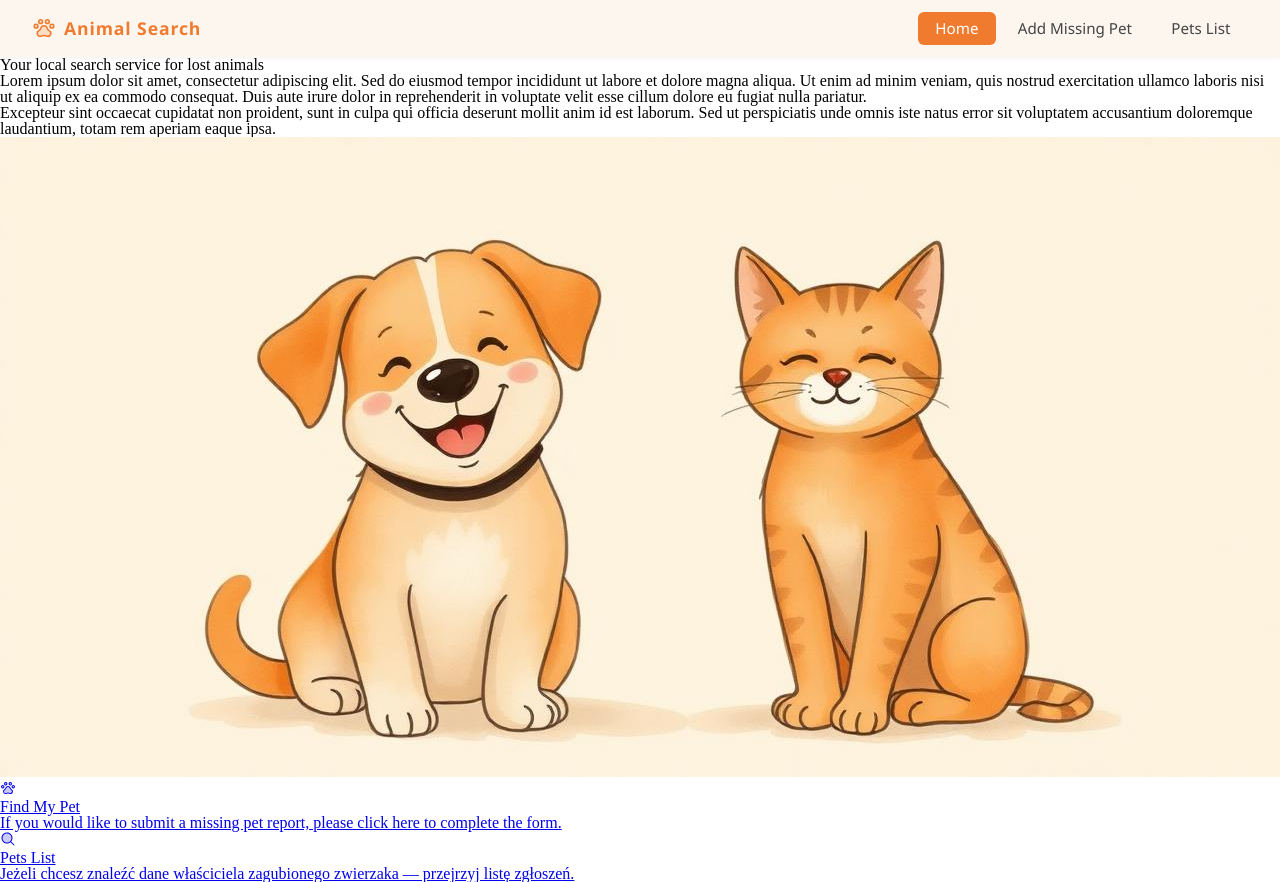
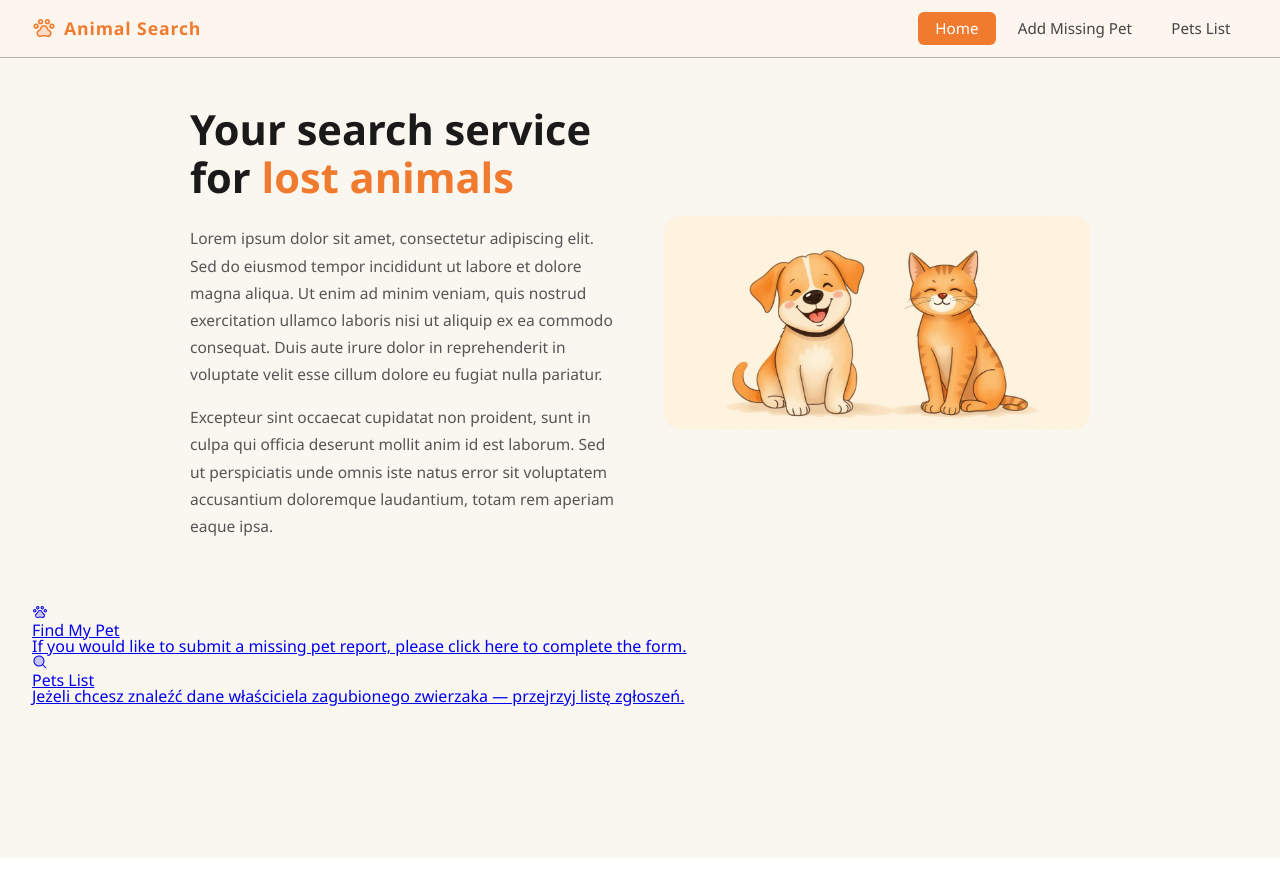
Before and after one commit to IrynaKr1/animal_search, a React (Vite) app in the folder client/: page / in a window 1280 px wide. After the commit the page ends 858 px from the top, so only its background shows below. Built offline with nearby package versions, Linux system fonts and the light colour scheme.

Commit message:
Add styling for about_us section

```diff
--- a/client/src/components/Navbar/Navbar.module.scss
+++ b/client/src/components/Navbar/Navbar.module.scss
@@ -14,6 +14,7 @@ $font: 'Segoe UI', Tahoma, Geneva, Verdana, sans-serif;
   padding: 0.75rem 2rem;
   box-shadow: 0 1px 4px rgba(0, 0, 0, 0.06);
   font-family: $font;
+  border-bottom: 1px solid #b7b2b2;
 }
 
 .navbar_logo {
--- a/client/src/pages/HomePage/HomePage.module.scss
+++ b/client/src/pages/HomePage/HomePage.module.scss
@@ -0,0 +1,77 @@
+@use 'sass:color';
+
+$primary: #f07b2f;
+$teal: #5bbfb5;
+$background: #faf6f0;
+$text-dark: #1a1a1a;
+$text-muted: #555555;
+$font: 'Segoe UI', Tahoma, Geneva, Verdana, sans-serif;
+
+.home {
+  background-color: $background;
+  min-height: 100vh;
+  padding: 3rem 2rem 4rem;
+  font-family: $font;
+  box-sizing: border-box;
+}
+
+.about_us {
+  display: grid;
+  grid-template-columns: 1fr 1fr;
+  gap: 3rem;
+  align-items: center;
+  max-width: 900px;
+  margin: 0 auto 4rem;
+
+  @media (max-width: 640px) {
+    grid-template-columns: 1fr;
+  }
+}
+
+.about_us_text {
+  display: flex;
+  flex-direction: column;
+  gap: 1rem;
+}
+
+.title {
+  font-size: 2.6rem;
+  font-weight: 800;
+  line-height: 1.15;
+  color: $text-dark;
+  margin: 0 0 0.5rem;
+
+  @media (max-width: 640px) {
+    font-size: 2rem;
+  }
+}
+
+.text_accent {
+  color: $primary;
+}
+
+.description {
+  font-size: 0.97rem;
+  line-height: 1.75;
+  color: $text-muted;
+  margin: 0;
+}
+
+.image_wrapper {
+  background-color: #f5ede0;
+  border-radius: 16px;
+  overflow: hidden;
+  display: flex;
+  align-items: center;
+  justify-content: center;
+
+  @media (max-width: 640px) {
+    order: -1;
+  }
+}
+
+.image {
+  width: 100%;
+  height: 100%;
+  object-fit: cover;
+}
--- a/client/src/pages/HomePage/index.jsx
+++ b/client/src/pages/HomePage/index.jsx
@@ -7,13 +7,14 @@ function HomePage () {
   return (
     <main className={styles.home}>
       {/* About us section */}
+
       <section className={styles.about_us}>
-        <div>
-          <h1>
-            Your local search service for
-            <span> lost animals</span>
+        <div className={styles.about_us_text}>
+          <h1 className={styles.title}>
+            Your search service for
+            <span className={styles.text_accent}> lost animals</span>
           </h1>
-          <p>
+          <p className={styles.description}>
             Lorem ipsum dolor sit amet, consectetur adipiscing elit. Sed do
             eiusmod tempor incididunt ut labore et dolore magna aliqua. Ut enim
             ad minim veniam, quis nostrud exercitation ullamco laboris nisi ut
@@ -21,38 +22,38 @@ function HomePage () {
             reprehenderit in voluptate velit esse cillum dolore eu fugiat nulla
             pariatur.
           </p>
-          <p>
+          <p className={styles.description}>
             Excepteur sint occaecat cupidatat non proident, sunt in culpa qui
             officia deserunt mollit anim id est laborum. Sed ut perspiciatis
             unde omnis iste natus error sit voluptatem accusantium doloremque
             laudantium, totam rem aperiam eaque ipsa.
           </p>
         </div>
-        <div>
+        <div className={styles.image_wrapper}>
           <img src={petsImage} alt='A dog and a cat' className={styles.image} />
         </div>
       </section>
 
       {/* Cards section */}
 
-      <section>
-        <Link to='/pets/create'>
-          <div>
+      <section className={styles.cards}>
+        <Link to='/pets/create' className={styles.card}>
+          <div className={styles.card_icon}>
             <PiPawPrintDuotone />
           </div>
-          <h2>Find My Pet</h2>
-          <p>
+          <h2 className={styles.card_title}>Find My Pet</h2>
+          <p className={styles.card_desc}>
             If you would like to submit a missing pet report, please click here
             to complete the form.
           </p>
         </Link>
 
-        <Link to='/pets'>
-          <div>
+        <Link to='/pets' className={styles.card}>
+          <div className={`${styles.card_icon} ${styles.card_icon_teal}`}>
             <PiMagnifyingGlassDuotone />
           </div>
-          <h2>Pets List</h2>
-          <p>
+          <h2 className={styles.card_title}>Pets List</h2>
+          <p className={styles.card_desc}>
             Jeżeli chcesz znaleźć dane właściciela zagubionego zwierzaka —
             przejrzyj listę zgłoszeń.
           </p>
```
